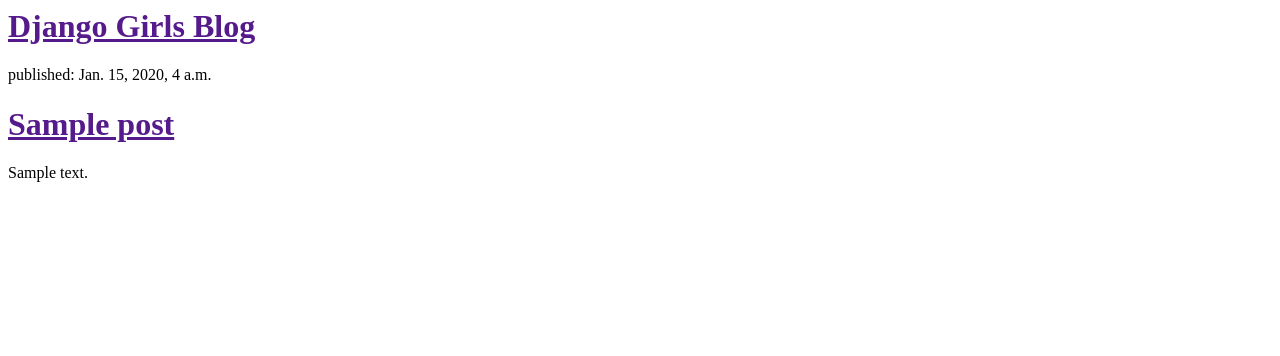
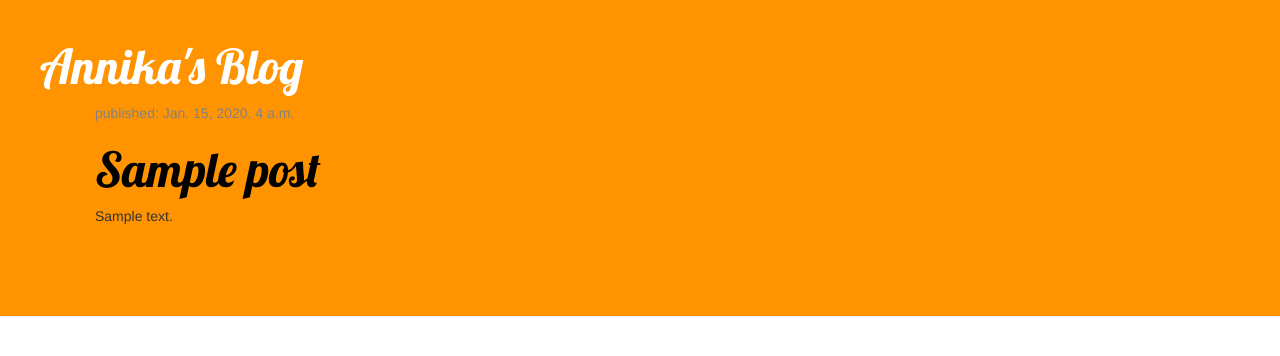
Before and after one commit to Annika18/my-first-blog2, a Django app: template blog/templates/blog/post_list.html in a window 1280 px wide. Shown: the top 356 px of the page. Run offline with Django 3.2, Linux system fonts and the light colour scheme; the template is opened without the code that fills it: values that come from a table or form of the project are taken from there, others are empty; tables that the repository leaves empty hold one stand-in row (values such as "Sample post"); some libraries are stand-ins or nearby versions.

Commit message:
Updated the CSS

```diff
--- /dev/null
+++ b/blog/static/css/blog.css
@@ -0,0 +1,47 @@
+
+.page-header {
+    background-color: #ff9400;
+    margin-top: 0;
+    padding: 20px 20px 20px 40px;
+}
+
+.page-header h1, .page-header h1 a, .page-header h1 a:visited, .page-header h1 a:active {
+    color: #ffffff;
+    font-size: 36pt;
+    text-decoration: none;
+}
+
+.content {
+    margin-left: 40px;
+}
+
+h1, h2, h3, h4 {
+    font-family: 'Lobster', cursive;
+}
+
+.date {
+    color: #828282;
+}
+
+.save {
+    float: right;
+}
+
+.post-form textarea, .post-form input {
+    width: 100%;
+}
+
+.top-menu, .top-menu:hover, .top-menu:visited {
+    color: #ffffff;
+    float: right;
+    font-size: 26pt;
+    margin-right: 20px;
+}
+
+.post {
+    margin-bottom: 70px;
+}
+
+.post h1 a, .post h1 a:visited {
+    color: #000000;
+}
--- a/blog/templates/blog/post_list.html
+++ b/blog/templates/blog/post_list.html
@@ -1,21 +1,36 @@
+
+{% load staticfiles %}
 
 <html>
     <head>
-        <title>Django Girls blog</title>
+        <link rel="stylesheet" href="//maxcdn.bootstrapcdn.com/bootstrap/3.2.0/css/bootstrap.min.css">
+        <link rel="stylesheet" href="//maxcdn.bootstrapcdn.com/bootstrap/3.2.0/css/bootstrap-theme.min.css">
+        <link href="//fonts.googleapis.com/css?family=Lobster&subset=latin,latin-ext" rel="stylesheet" type="text/css">
+        <link rel="stylesheet" href="{% static 'css/blog.css' %}">
+
+        <title>Annika's blog</title>
     </head>
     <body>
+        <div class="page-header">
+            <h1><a href="">Annika's Blog</a></h1>
         <div>
-            <h1><a href="">Django Girls Blog</a></h1>
+
+        <div class="content container">
+          <div class="row">
+            <div class="col-md-8">
+              {% for post in posts %}
+                <div class="post">
+                  <div class="date">
+                    <p>published: {{ post.published_date }}</p>
+                  </div>
+                  <h1><a href="">{{ post.title }}</a></h1>
+                  <p>{{ post.text|linebreaksbr }}</p>
+                </div>
+              {% endfor %}
+            </div>
+          </div>
         </div>
 
-        <div>
-            {% for post in posts %}
-              <div>
-                <p>published: {{ post.published_date }}</p>
-                <h1><a href="">{{ post.title }}</a></h1>
-                <p>{{ post.text|linebreaksbr }}</p>
-              </div>
-            {% endfor %}
-        </div>
+
     </body>
 </html>
```
